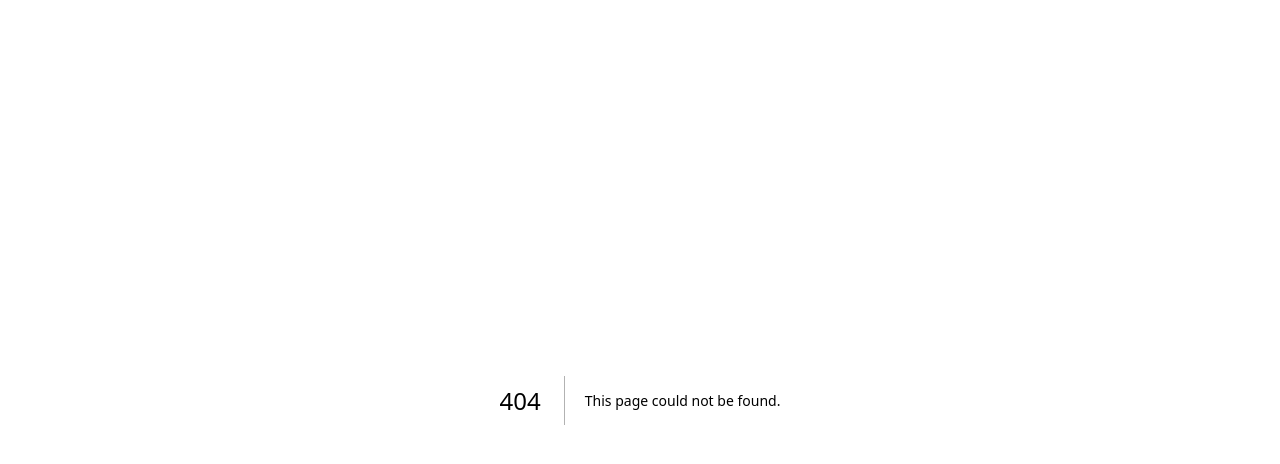
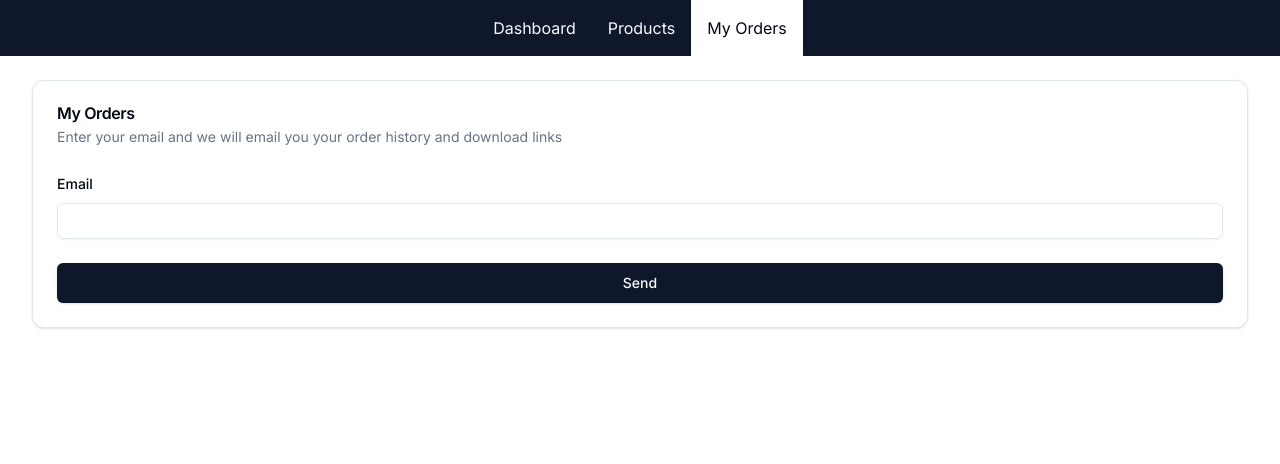
Before and after one commit to dagarbolino/test-next-json, a Next.js app: page /orders in a window 1280 px wide. Before the commit this address had no page. Shown: the top 464 px of the page. Built offline with nearby package versions, Linux system fonts and the light colour scheme; no server answers.

Commit message:
Update npm dependencies to latest versions

```diff
--- a/package.json
+++ b/package.json
@@ -25,8 +25,8 @@
     "next": "^14.2.8",
     "react": "18.2.0",
     "react-dom": "18.2.0",
-    "react-email": "^2.1.0",
-    "resend": "^3.2.0",
+    "react-email": "^2.1.6",
+    "resend": "^3.5.0",
     "stripe": "^14.18.0",
     "tailwind-merge": "^2.5.2",
     "tailwindcss-animate": "^1.0.7",
--- a/src/actions/orders.tsx
+++ b/src/actions/orders.ts
@@ -53,7 +53,8 @@
       downloadVerificationId: (
         await db.downloadVerification.create({
           data: {
-            expiresAt: new Date(Date.now() + 24 * 1000 * 60 * 60),
+
+            expiresAt: new Date(Date.now() + 24 * 60 * 60 * 1000),
             productId: order.product.id,
           },
         })
@@ -65,10 +66,12 @@
     from: `Support <${process.env.SENDER_EMAIL}>`,
     to: user.email,
     subject: "Order History",
-    react: <OrderHistoryEmail orders={await Promise.all(orders)} />,
+
+    react: OrderHistoryEmail({ orders: await Promise.all(orders) }),
   })
 
-  if (data.error) {
+
+  if ('error' in data) {
     return { error: "There was an error sending your email. Please try again." }
   }
 
--- /dev/null
+++ b/src/app/(customerFacing)/orders/page.tsx
@@ -0,0 +1,52 @@
+"use client"
+
+import { emailOrderHistory } from "@/actions/orders"
+import { Button } from "@/components/ui/button"
+import {
+  Card,
+  CardContent,
+  CardDescription,
+  CardFooter,
+  CardHeader,
+  CardTitle,
+} from "@/components/ui/card"
+import { Input } from "@/components/ui/input"
+import { Label } from "@/components/ui/label"
+import { useFormState, useFormStatus } from "react-dom"
+
+export default function MyOrdersPage() {
+  const [data, action] = useFormState(emailOrderHistory, {})
+  return (
+    <form action={action} className="max-2-xl mx-auto">
+      <Card>
+        <CardHeader>
+          <CardTitle>My Orders</CardTitle>
+          <CardDescription>
+            Enter your email and we will email you your order history and
+            download links
+          </CardDescription>
+        </CardHeader>
+        <CardContent>
+          <div className="space-y-2">
+            <Label htmlFor="email">Email</Label>
+            <Input type="email" required name="email" id="email" />
+            {data.error && <div className="text-destructive">{data.error}</div>}
+          </div>
+        </CardContent>
+        <CardFooter>
+          {data.message ? <p>{data.message}</p> : <SubmitButton />}
+        </CardFooter>
+      </Card>
+    </form>
+  )
+}
+
+function SubmitButton() {
+  const { pending } = useFormStatus()
+
+  return (
+    <Button className="w-full" size="lg" disabled={pending} type="submit">
+      {pending ? "Sending..." : "Send"}
+    </Button>
+  )
+}
--- /dev/null
+++ b/src/app/(customerFacing)/products/download/[downloadVerificationId]/route.ts
@@ -0,0 +1,30 @@
+import db from "@/db/db"
+import { NextRequest, NextResponse } from "next/server"
+import fs from "fs/promises"
+
+export async function GET(
+  req: NextRequest,
+  {
+    params: { downloadVerificationId },
+  }: { params: { downloadVerificationId: string } }
+) {
+  const data = await db.downloadVerification.findUnique({
+    where: { id: downloadVerificationId, expiresAt: { gt: new Date() } },
+    select: { product: { select: { filePath: true, name: true } } },
+  })
+
+  if (data == null) {
+    return NextResponse.redirect(new URL("/products/download/expired", req.url))
+  }
+
+  const { size } = await fs.stat(data.product.filePath)
+  const file = await fs.readFile(data.product.filePath)
+  const extension = data.product.filePath.split(".").pop()
+
+  return new NextResponse(file, {
+    headers: {
+      "Content-Disposition": `attachment; filename="${data.product.name}.${extension}"`,
+      "Content-Length": size.toString(),
+    },
+  })
+}
--- /dev/null
+++ b/src/app/(customerFacing)/products/download/expired/page.tsx
@@ -0,0 +1,13 @@
+import { Button } from "@/components/ui/button"
+import Link from "next/link"
+
+export default function Expired() {
+  return (
+    <>
+      <h1 className="text-4xl mb-4">Download link expired</h1>
+      <Button asChild size="lg">
+        <Link href="/orders">Get New Link</Link>
+      </Button>
+    </>
+  )
+}
--- a/src/app/webhooks/stripe/route.ts
+++ b/src/app/webhooks/stripe/route.ts
@@ -1,42 +1,61 @@
 import db from "@/db/db"
+import PurchaseReceiptEmail from "@/email/PurchaseReceipt"
 import { NextRequest, NextResponse } from "next/server"
+import { Resend } from "resend"
 import Stripe from "stripe"
 
 const stripe = new Stripe(process.env.STRIPE_SECRET_KEY as string)
-
-
+const resend = new Resend(process.env.RESEND_API_KEY as string)
 
 export async function POST(req: NextRequest) {
   const event = await stripe.webhooks.constructEvent(
     await req.text(),
-    req.headers.get("Stripe-Signature") as string,
+    req.headers.get("stripe-signature") as string,
     process.env.STRIPE_WEBHOOK_SECRET as string
   )
 
   if (event.type === "charge.succeeded") {
-    const charge = event.data.object
+    const charge = event.data.object as Stripe.Charge
     const productId = charge.metadata.productId
     const email = charge.billing_details.email
     const pricePaidInCents = charge.amount
 
-    const product = await db.product.findUnique({ where: {id: productId}})
+    const product = await db.product.findUnique({ where: { id: productId } })
     if (product == null || email == null) {
-      return new NextResponse("bad request", {status: 400})
+      return new NextResponse("Bad Request", { status: 400 })
     }
 
     const userFields = {
       email,
-      orders: {create: { productId, pricePaidInCents }},
-      }
-      const {orders: [order]} = await db.user.upsert({
-        where: {email},
-        create: userFields,
-        update: userFields,
-        select: {orders: {orderBy: {createdAt: "desc"}, take:1}}
-      })
-  const downloadVerification = await db.downloadVerification.create ({
-    data: {productId, expiresAt: new Date(Date.now() + 1000 * 60 * 60 * 24 * 7)}
-  })
+      orders: { create: { productId, pricePaidInCents } },
+    }
+    const {
+      orders: [order],
+    } = await db.user.upsert({
+      where: { email },
+      create: userFields,
+      update: userFields,
+      select: { orders: { orderBy: { createdAt: "desc" }, take: 1 } },
+    })
 
+    const downloadVerification = await db.downloadVerification.create({
+      data: {
+        productId,
+        expiresAt: new Date(Date.now() + 1000 * 60 * 60 * 24),
+      },
+    })
+
+    await resend.emails.send({
+      from: `Support <${process.env.SENDER_EMAIL}>`,
+      to: email,
+      subject: "Order Confirmation",
+      react: PurchaseReceiptEmail({
+        order,
+        product,
+        downloadVerificationId: downloadVerification.id,
+      }),
+    })
+  }
+
+  return new NextResponse()
 }
-}
```
Also changed, not shown: 1 other file (tests, documents, lock files or other folders).
